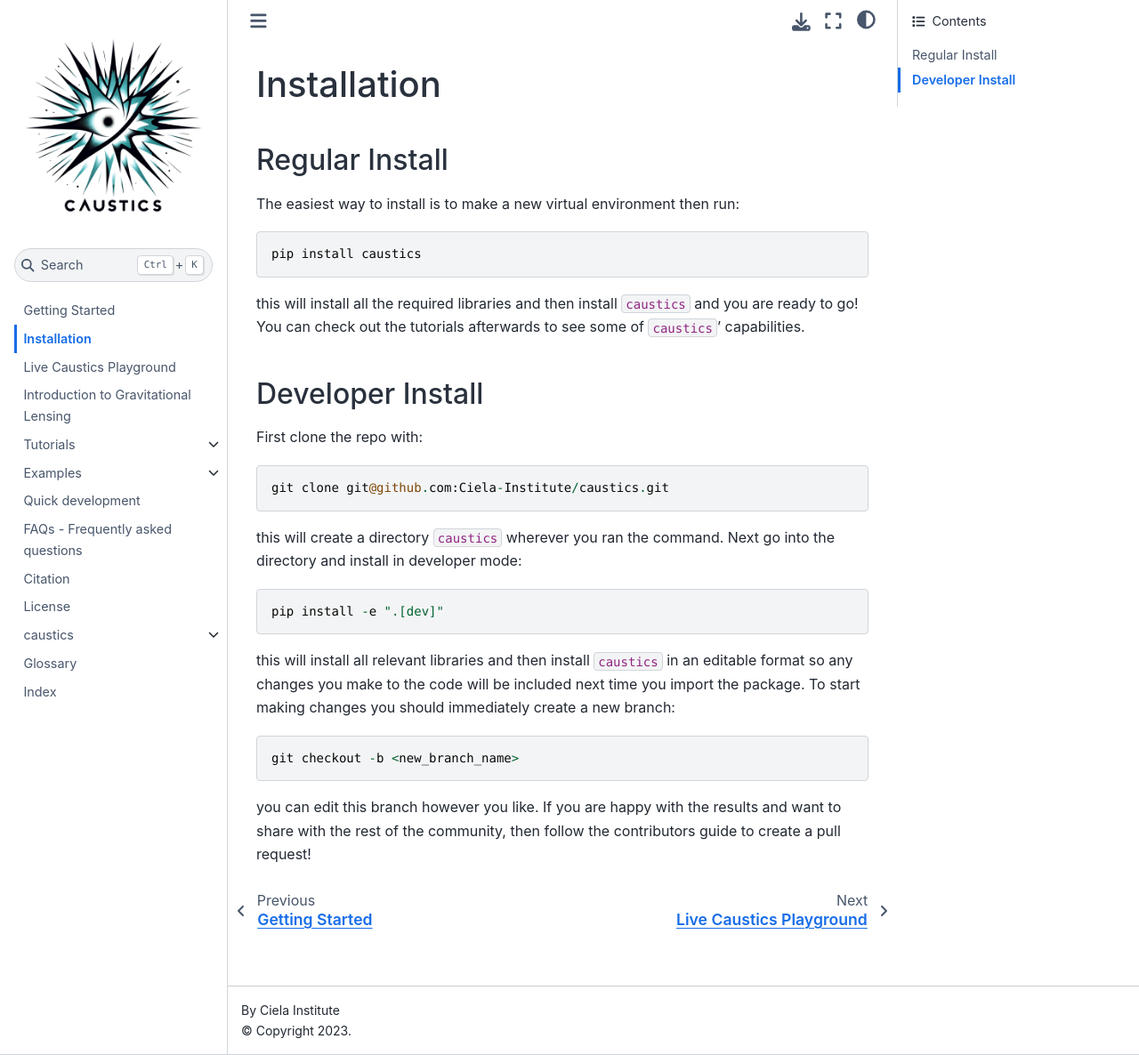
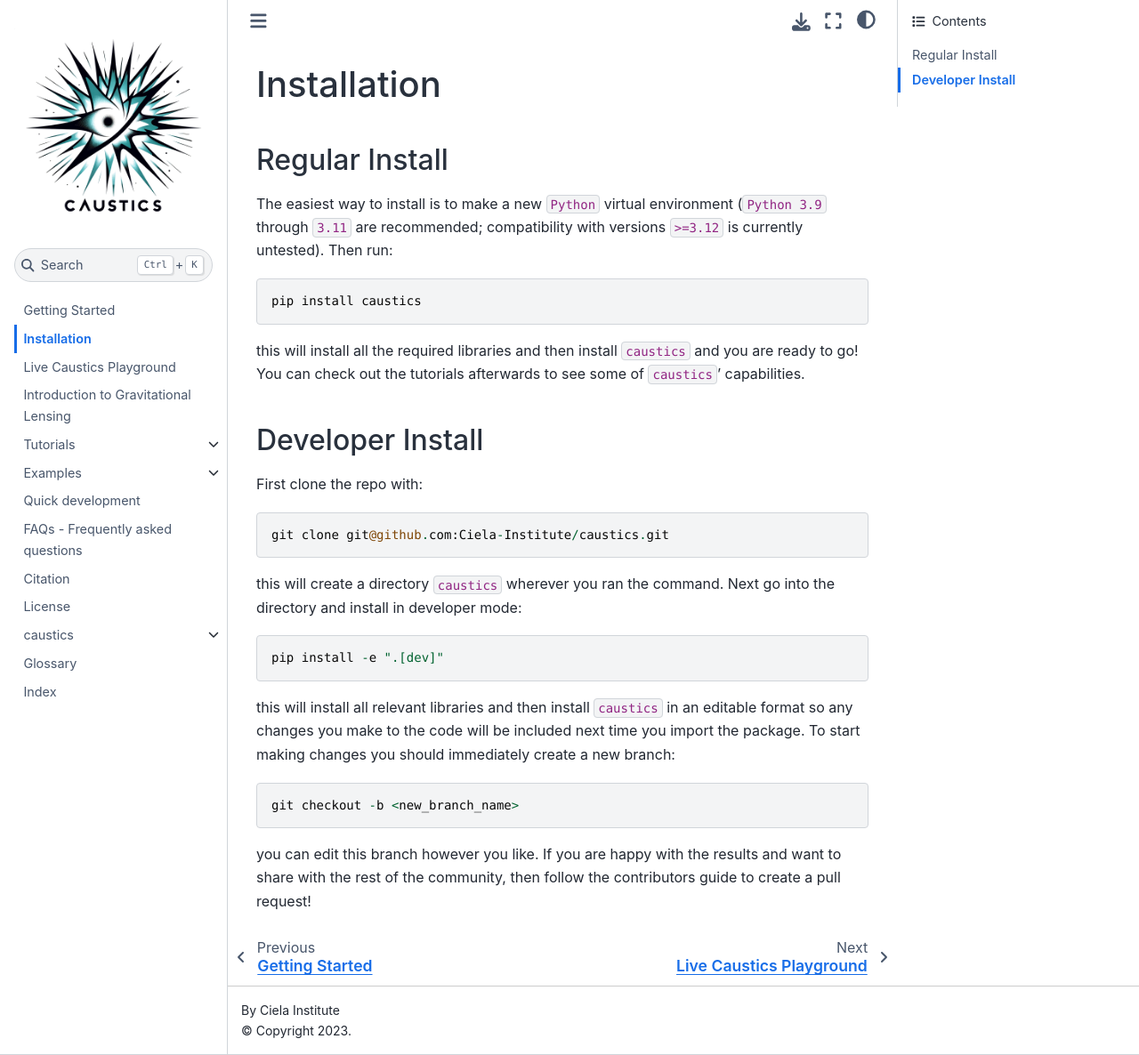
Before and after one commit to Ciela-Institute/caustics, a Jupyter Book: the page built from docs/source/install.rst, in a window 1280 px wide and 1186 px high. Shown: the whole window at 89% size. Built offline with Jupyter Book 1.0.4 settings and Sphinx 7.4.7 and the Sphinx Book theme 1.1.4, drawn with Linux system fonts in a browser that asks for light colours; pages that are not in the unit, such as notebooks, are missing from menus.

Commit message:
Update install.rst

```diff
--- a/docs/source/install.rst
+++ b/docs/source/install.rst
@@ -5,7 +5,7 @@ Installation
 Regular Install
 ---------------
 
-The easiest way to install is to make a new virtual environment then run::
+The easiest way to install is to make a new ``Python`` virtual environment (``Python 3.9`` through ``3.11`` are recommended; compatibility with versions ``>=3.12`` is currently untested). Then run::
 
     pip install caustics
 
```
